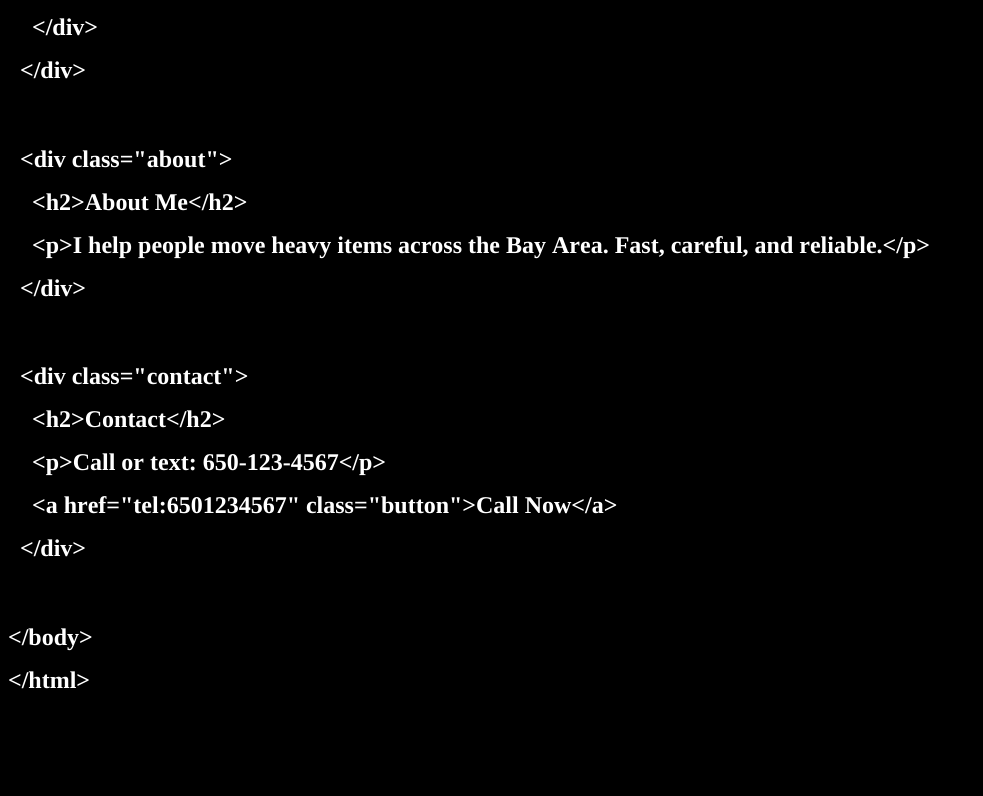
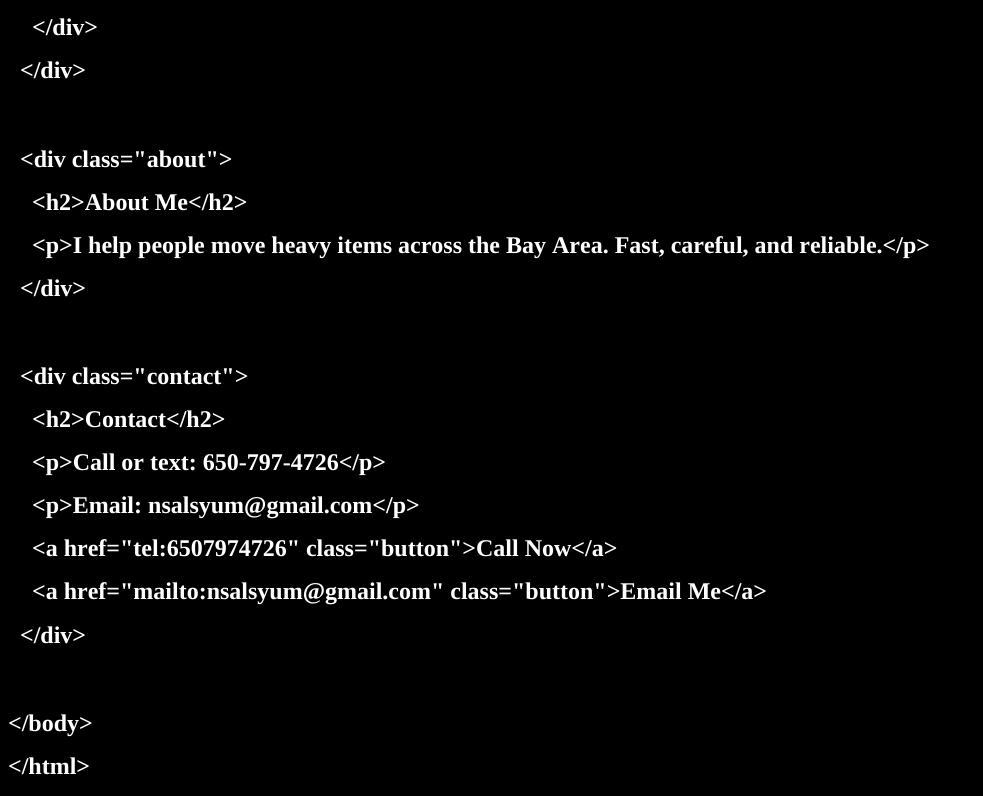
Before and after one commit to kaya0738/kaya-hauling, a plain HTML site: page index.html in a window 1280 px wide. Shown: the part 4729-5525 px from the top of the page, without its empty margins (0-983 px from the left). Before the commit the page ends 5439 px from the top, so only its background shows below. Drawn offline with Linux system fonts and the light colour scheme.

Commit message:
Add files via upload

```diff
--- a/index.html
+++ b/index.html
@@ -100,7 +100,7 @@
 <h1 style="margin: 0.0px 0.0px 16.1px 0.0px; font: 24.0px Times; color: #ffffff; -webkit-text-stroke: #ffffff"><span class="s1"><b><span class="Apple-converted-space">  </span>&lt;div class="hero"&gt;</b></span></h1>
 <h1 style="margin: 0.0px 0.0px 16.1px 0.0px; font: 24.0px Times; color: #ffffff; -webkit-text-stroke: #ffffff"><span class="s1"><b><span class="Apple-converted-space">    </span>&lt;h1&gt;Kaya’s Hauling &amp; Moving&lt;/h1&gt;</b></span></h1>
 <h1 style="margin: 0.0px 0.0px 16.1px 0.0px; font: 24.0px Times; color: #ffffff; -webkit-text-stroke: #ffffff"><span class="s1"><b><span class="Apple-converted-space">    </span>&lt;p&gt;Strong help when you need it 💪&lt;/p&gt;</b></span></h1>
-<h1 style="margin: 0.0px 0.0px 16.1px 0.0px; font: 24.0px Times; color: #ffffff; -webkit-text-stroke: #ffffff"><span class="s1"><b><span class="Apple-converted-space">    </span>&lt;a href="tel:6501234567" class="button"&gt;Call Me&lt;/a&gt;</b></span></h1>
+<h1 style="margin: 0.0px 0.0px 16.1px 0.0px; font: 24.0px Times; color: #ffffff; -webkit-text-stroke: #ffffff"><span class="s1"><b><span class="Apple-converted-space">    </span>&lt;a href="tel:6507974726" class="button"&gt;Call Me&lt;/a&gt;</b></span></h1>
 <h1 style="margin: 0.0px 0.0px 16.1px 0.0px; font: 24.0px Times; color: #ffffff; -webkit-text-stroke: #ffffff"><span class="s1"><b><span class="Apple-converted-space">  </span>&lt;/div&gt;</b></span></h1>
 <h1 style="margin: 0.0px 0.0px 16.1px 0.0px; font: 24.0px Times; color: #ffffff; -webkit-text-stroke: #ffffff; min-height: 29.0px"><span class="s1"><b></b></span><br></h1>
 <h1 style="margin: 0.0px 0.0px 16.1px 0.0px; font: 24.0px Times; color: #ffffff; -webkit-text-stroke: #ffffff"><span class="s1"><b><span class="Apple-converted-space">  </span>&lt;div class="services"&gt;</b></span></h1>
@@ -131,11 +131,13 @@
 <h1 style="margin: 0.0px 0.0px 16.1px 0.0px; font: 24.0px Times; color: #ffffff; -webkit-text-stroke: #ffffff; min-height: 29.0px"><span class="s1"><b></b></span><br></h1>
 <h1 style="margin: 0.0px 0.0px 16.1px 0.0px; font: 24.0px Times; color: #ffffff; -webkit-text-stroke: #ffffff"><span class="s1"><b><span class="Apple-converted-space">  </span>&lt;div class="contact"&gt;</b></span></h1>
 <h1 style="margin: 0.0px 0.0px 16.1px 0.0px; font: 24.0px Times; color: #ffffff; -webkit-text-stroke: #ffffff"><span class="s1"><b><span class="Apple-converted-space">    </span>&lt;h2&gt;Contact&lt;/h2&gt;</b></span></h1>
-<h1 style="margin: 0.0px 0.0px 16.1px 0.0px; font: 24.0px Times; color: #ffffff; -webkit-text-stroke: #ffffff"><span class="s1"><b><span class="Apple-converted-space">    </span>&lt;p&gt;Call or text: 650-123-4567&lt;/p&gt;</b></span></h1>
-<h1 style="margin: 0.0px 0.0px 16.1px 0.0px; font: 24.0px Times; color: #ffffff; -webkit-text-stroke: #ffffff"><span class="s1"><b><span class="Apple-converted-space">    </span>&lt;a href="tel:6501234567" class="button"&gt;Call Now&lt;/a&gt;</b></span></h1>
+<h1 style="margin: 0.0px 0.0px 16.1px 0.0px; font: 24.0px Times; color: #ffffff; -webkit-text-stroke: #ffffff"><span class="s1"><b><span class="Apple-converted-space">    </span>&lt;p&gt;Call or text: 650-797-4726&lt;/p&gt;</b></span></h1>
+<h1 style="margin: 0.0px 0.0px 16.1px 0.0px; font: 24.0px Times; color: #ffffff; -webkit-text-stroke: #ffffff"><span class="s1"><b><span class="Apple-converted-space">    </span>&lt;p&gt;Email: nsalsyum@gmail.com&lt;/p&gt;</b></span></h1>
+<h1 style="margin: 0.0px 0.0px 16.1px 0.0px; font: 24.0px Times; color: #ffffff; -webkit-text-stroke: #ffffff"><span class="s1"><b><span class="Apple-converted-space">    </span>&lt;a href="tel:6507974726" class="button"&gt;Call Now&lt;/a&gt;</b></span></h1>
+<h1 style="margin: 0.0px 0.0px 16.1px 0.0px; font: 24.0px Times; color: #ffffff; -webkit-text-stroke: #ffffff"><span class="s1"><b><span class="Apple-converted-space">    </span>&lt;a href="mailto:nsalsyum@gmail.com" class="button"&gt;Email Me&lt;/a&gt;</b></span></h1>
 <h1 style="margin: 0.0px 0.0px 16.1px 0.0px; font: 24.0px Times; color: #ffffff; -webkit-text-stroke: #ffffff"><span class="s1"><b><span class="Apple-converted-space">  </span>&lt;/div&gt;</b></span></h1>
 <h1 style="margin: 0.0px 0.0px 16.1px 0.0px; font: 24.0px Times; color: #ffffff; -webkit-text-stroke: #ffffff; min-height: 29.0px"><span class="s1"><b></b></span><br></h1>
 <h1 style="margin: 0.0px 0.0px 16.1px 0.0px; font: 24.0px Times; color: #ffffff; -webkit-text-stroke: #ffffff"><span class="s1"><b>&lt;/body&gt;</b></span></h1>
-<h1 style="margin: 0.0px 0.0px 16.1px 0.0px; font: 24.0px Times; color: #ffffff; -webkit-text-stroke: #ffffff"><span class="s1"><b>&lt;/html&gt;</b></span></h1>
+<h1 style="margin: 0.0px 0.0px 16.1px 0.0px; font: 24.0px Times; color: #ffffff; -webkit-text-stroke: #ffffff"><span class="s1"><b>&lt;/html&gt;</b><b></b></span></h1>
 </body>
 </html>
```
